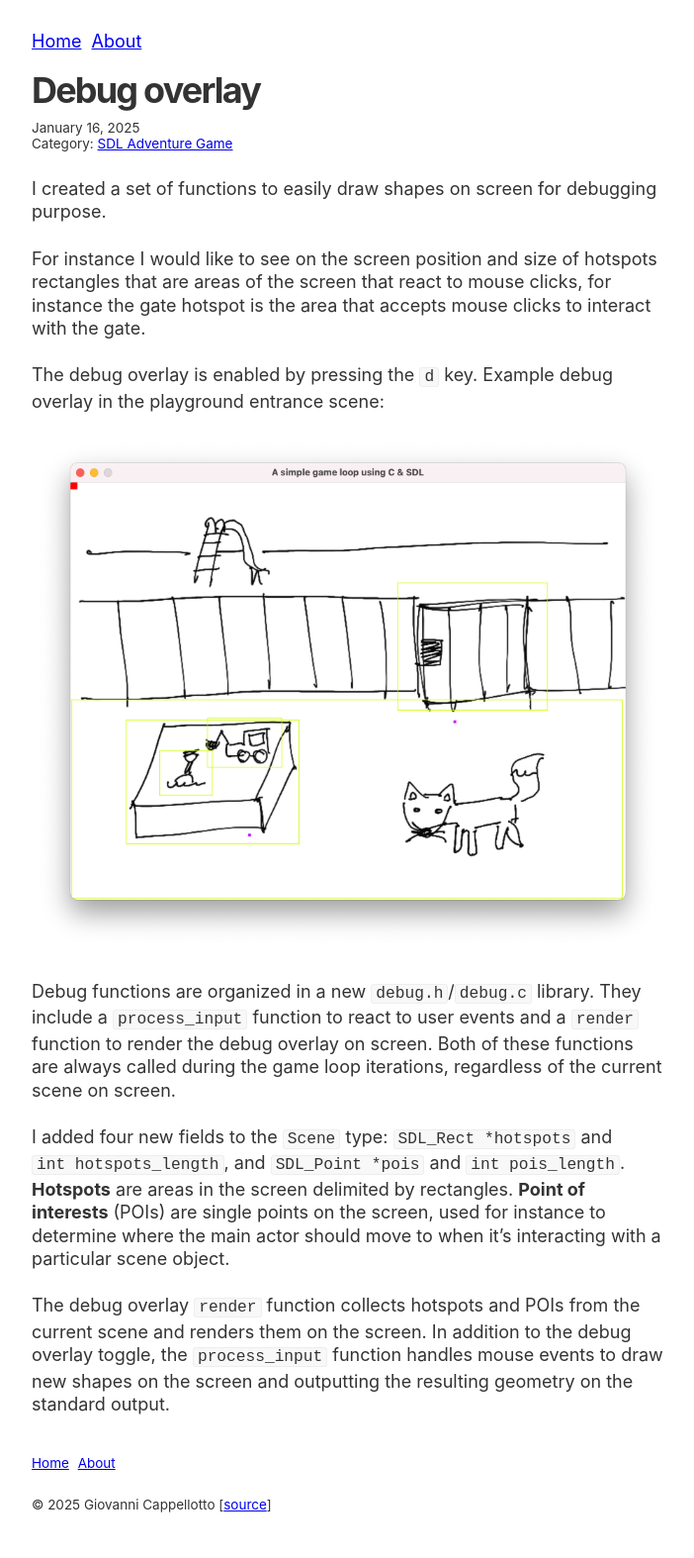
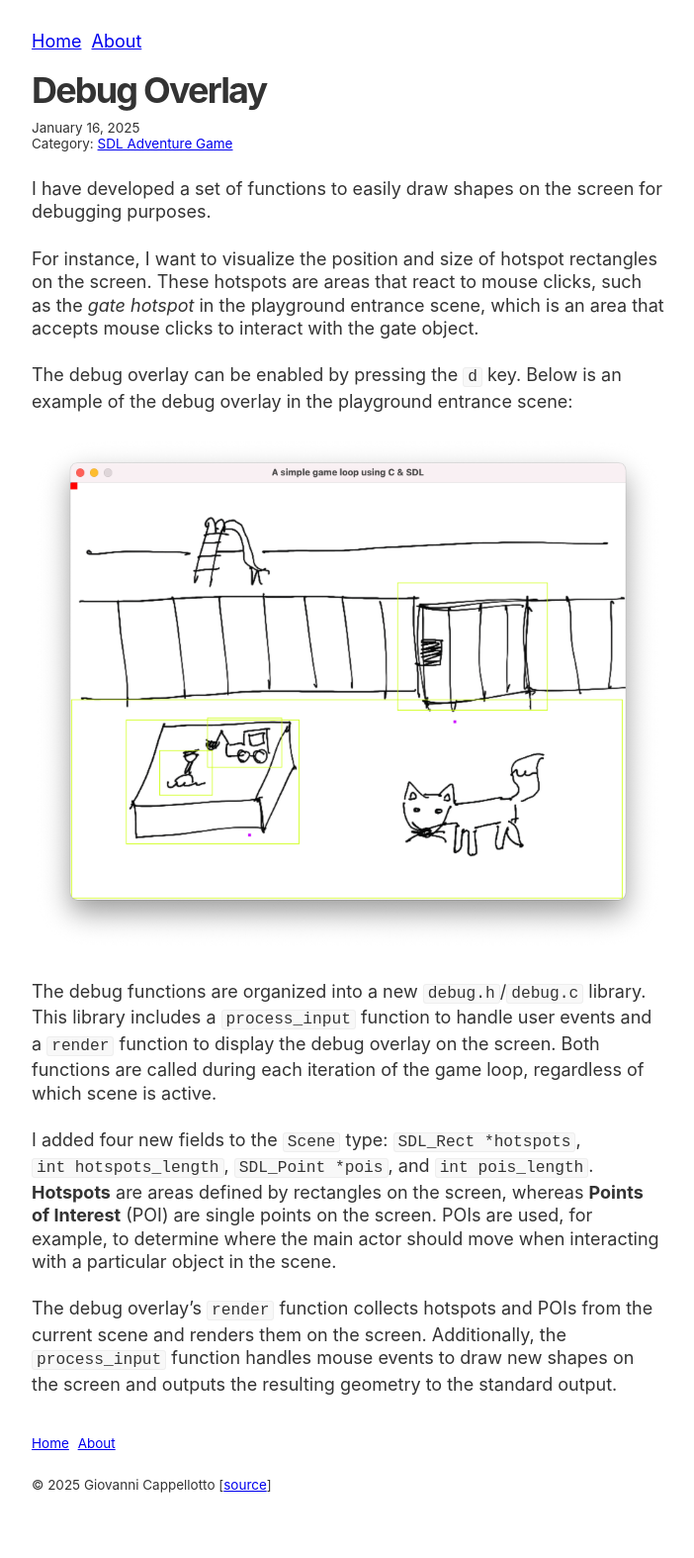
Before and after one commit to curlybracketshq/giovanni.curlybrackets.it, a Jekyll site: the page built from sdl-adventure-game/_posts/2025-01-16-debug-overlay.markdown, in a window 1280 px wide. Shown: the whole page at 99% size, without its empty margins (288-990 px from the left). Built offline with Jekyll 4.4.1, drawn with Linux system fonts in a browser that asks for light colours; after the commit the page ends 1553 px from its top, so only the background shows below that.

Commit message:
Improve content

```diff
--- a/sdl-adventure-game/_posts/2025-01-16-debug-overlay.markdown
+++ b/sdl-adventure-game/_posts/2025-01-16-debug-overlay.markdown
@@ -1,19 +1,19 @@
 ---
-title: Debug overlay
+title: Debug Overlay
 layout: post
 date: 2025-01-16 15:00:00 -0500
 ---
 
-I created a set of functions to easily draw shapes on screen for debugging purpose.
+I have developed a set of functions to easily draw shapes on the screen for debugging purposes.
 
-For instance I would like to see on the screen position and size of hotspots rectangles that are areas of the screen that react to mouse clicks, for instance the gate hotspot is the area that accepts mouse clicks to interact with the gate.
+For instance, I want to visualize the position and size of hotspot rectangles on the screen. These hotspots are areas that react to mouse clicks, such as the *gate hotspot* in the playground entrance scene, which is an area that accepts mouse clicks to interact with the gate object.
 
-The debug overlay is enabled by pressing the `d` key. Example debug overlay in the playground entrance scene:
+The debug overlay can be enabled by pressing the `d` key. Below is an example of the debug overlay in the playground entrance scene:
 
 ![Debug overlay]({{ '/sdl-adventure-game/assets/prototype-playground-entrance-debug-overlay.png' | relative_url }})
 
-Debug functions are organized in a new `debug.h`/`debug.c` library. They include a `process_input` function to react to user events and a `render` function to render the debug overlay on screen. Both of these functions are always called during the game loop iterations, regardless of the current scene on screen.
+The debug functions are organized into a new `debug.h`/`debug.c` library. This library includes a `process_input` function to handle user events and a `render` function to display the debug overlay on the screen. Both functions are called during each iteration of the game loop, regardless of which scene is active.
 
-I added four new fields to the `Scene` type: `SDL_Rect *hotspots` and `int hotspots_length`, and `SDL_Point *pois` and `int pois_length`. **Hotspots** are areas in the screen delimited by rectangles. **Point of interests** (POIs) are single points on the screen, used for instance to determine where the main actor should move to when it's interacting with a particular scene object.
+I added four new fields to the `Scene` type: `SDL_Rect *hotspots`, `int hotspots_length`, `SDL_Point *pois`, and `int pois_length`. **Hotspots** are areas defined by rectangles on the screen, whereas **Points of Interest** (POI) are single points on the screen. POIs are used, for example, to determine where the main actor should move when interacting with a particular object in the scene.
 
-The debug overlay `render` function collects hotspots and POIs from the current scene and renders them on the screen. In addition to the debug overlay toggle, the `process_input` function handles mouse events to draw new shapes on the screen and outputting the resulting geometry on the standard output.
+The debug overlay's `render` function collects hotspots and POIs from the current scene and renders them on the screen. Additionally, the `process_input` function handles mouse events to draw new shapes on the screen and outputs the resulting geometry to the standard output.
```
